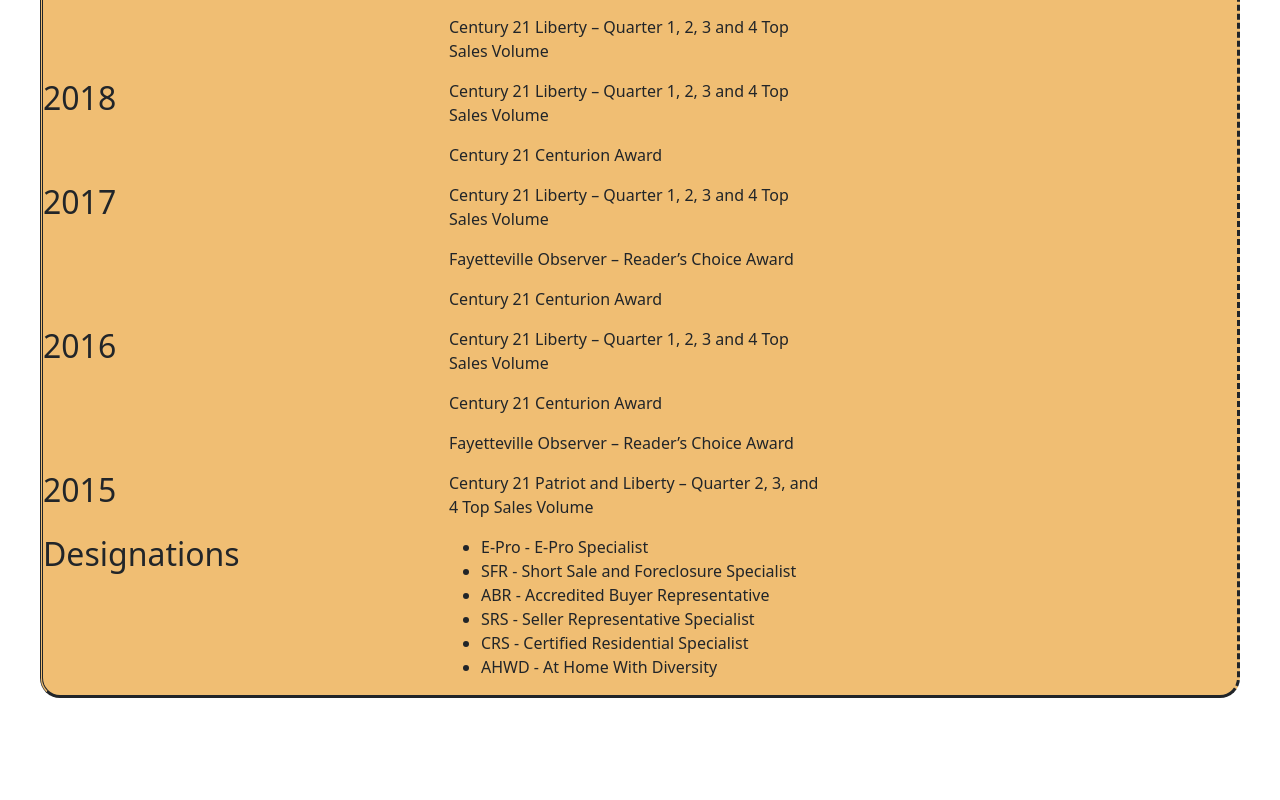
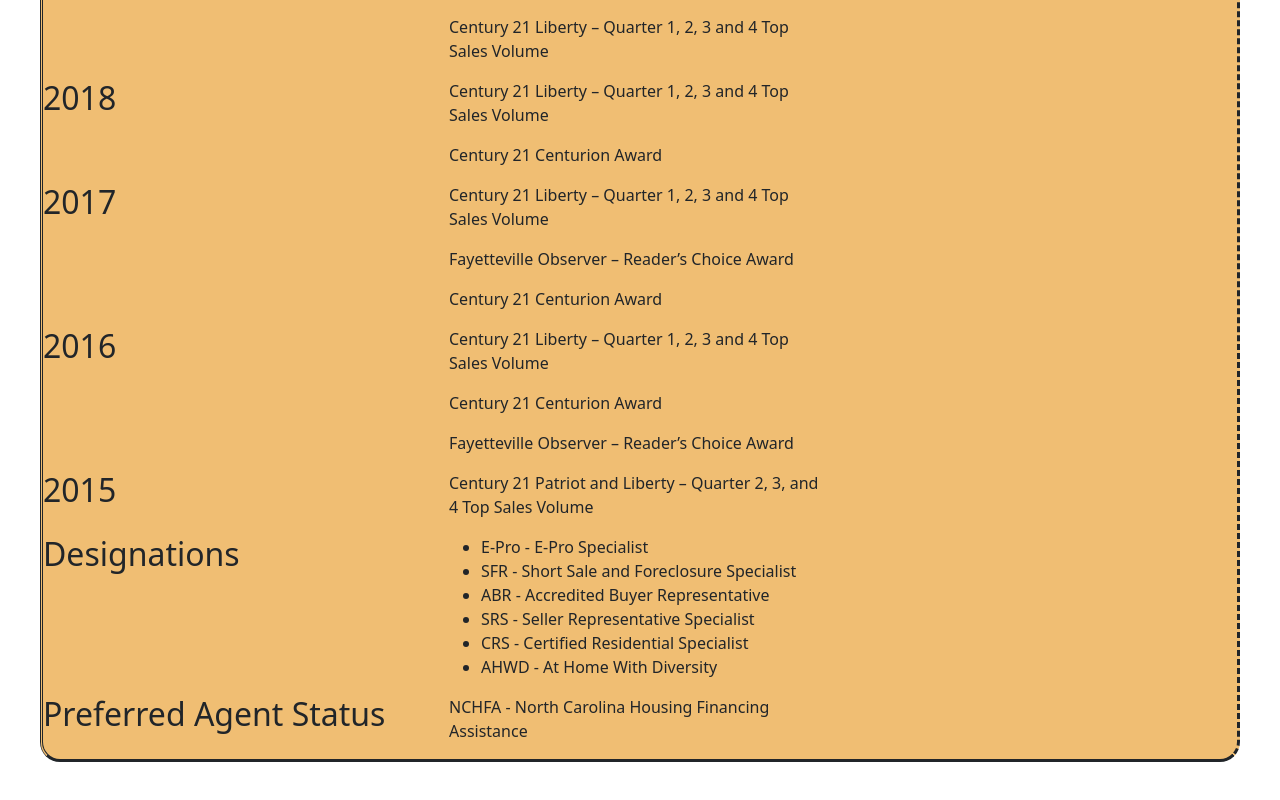
Before and after one commit to jbasquez/projectHomebase, a React (Create React App) app in the folder project-homebase/: page /about in a window 1280 px wide. Shown: the part 498-1298 px from the top of the page. Before the commit the page ends 1236 px from the top, so only its background shows below. Built offline with nearby package versions, Linux system fonts and the light colour scheme.

Commit message:
added agent status

```diff
--- a/project-homebase/src/pages/about.js
+++ b/project-homebase/src/pages/about.js
@@ -85,6 +85,14 @@
           </ul>
           </div>
         </div>
+        <div className="row">
+          <div className="col-lg-4 col-md-4 col-sm-4 col-xs-12">
+            <h2>Preferred Agent Status</h2>
+          </div>
+          <div className="col-lg-4 col-md-4 col-sm-4 col-xs-12">
+          <p>NCHFA - North Carolina Housing Financing Assistance</p>
+          </div>
+        </div>
         </div>
       </div>
     );
```
